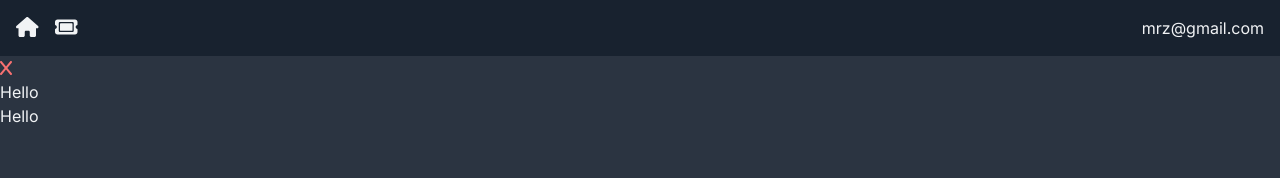
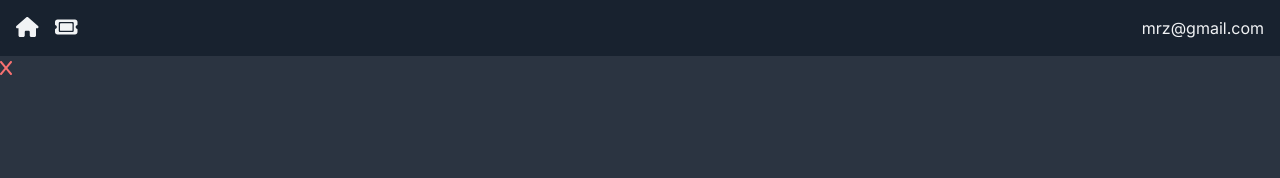
Before and after one commit to MaximilianoTRZ/ticketing-next-app, a Next.js app: page / in a window 1280 px wide. Shown: the top 178 px of the page. Built offline with nearby package versions, Linux system fonts and the light colour scheme.

Commit message:
return to base page app

```diff
--- a/app/page.jsx
+++ b/app/page.jsx
@@ -4,8 +4,6 @@ const Dashboard = () => {
   return (
     <div>
       <TicketCard />
-      <div>Hello</div>
-      <div>Hello</div>
     </div>
   );
 };
```
